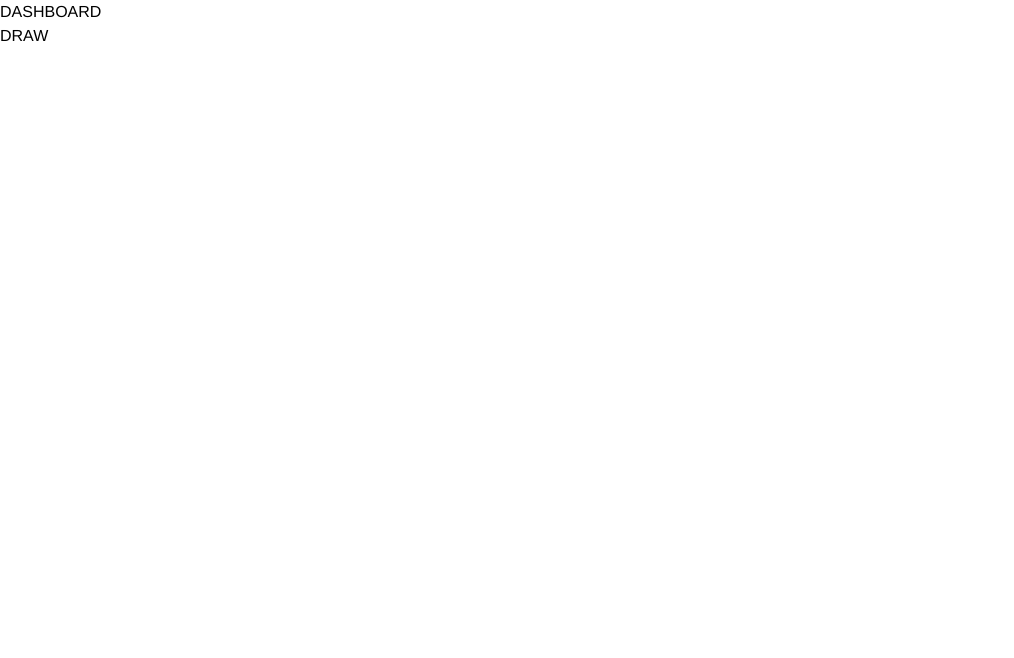
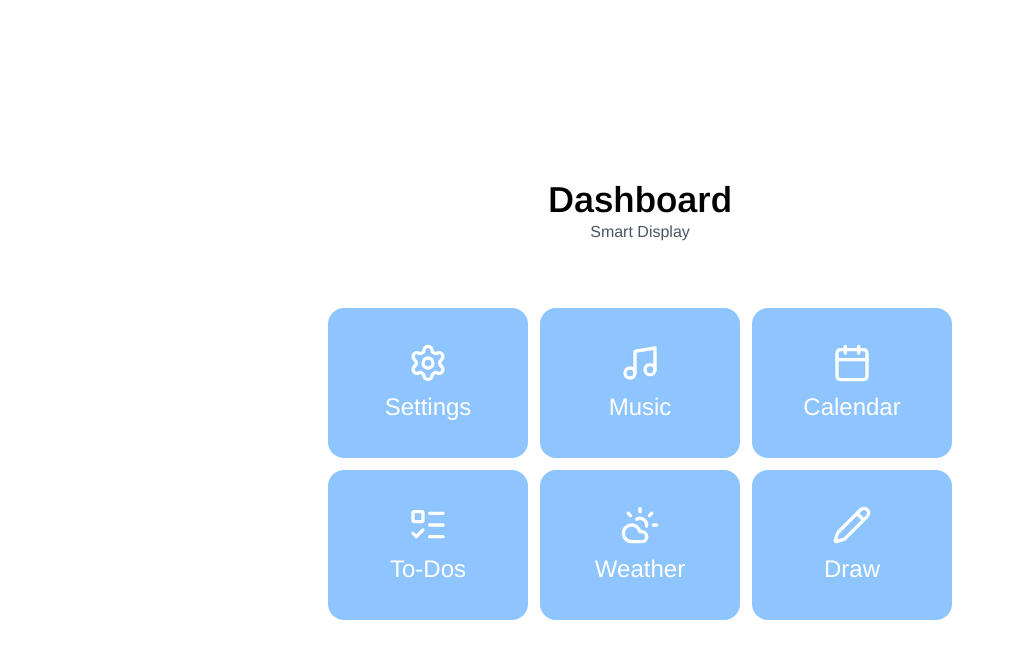
Before and after one commit to leonhofmann1510/smartdisplay, a Vue app in the folder client/: page /dashboard in a window 1280 px wide. Shown: the top 658 px of the page, without its empty margins (0-1014 px from the left). Built offline with nearby package versions, Linux system fonts and the light colour scheme; no server answers; the HTML template or start-up script is replaced by a standard one.

Commit message:
feat: dashboard design

```diff
--- a/client/package.json
+++ b/client/package.json
@@ -13,6 +13,7 @@
   },
   "dependencies": {
     "@tailwindcss/vite": "^4.2.1",
+    "lucide-vue-next": "^1.0.0",
     "pinia": "^3.0.4",
     "socket.io-client": "^4.8.3",
     "tailwindcss": "^4.2.1",
--- a/client/src/assets/styles/style.css
+++ b/client/src/assets/styles/style.css
@@ -9,3 +9,7 @@ body {
 }
 
 @import 'tailwindcss';
+
+@utility flex-center {
+  @apply flex items-center justify-center;
+}
--- a/client/src/pages/Dashboard.vue
+++ b/client/src/pages/Dashboard.vue
@@ -1,11 +1,93 @@
 <script setup lang="ts">
+import { Music, Settings, Calendar, ListTodo, CloudSun, Pencil } from 'lucide-vue-next';
+import type { Ref } from 'vue';
+import { ref } from 'vue';
+import { useApi } from '@/composables/useApi';
+import type { IBasicInfo } from '@/../../shared/models/IBasicInfo';
 
+const { getBasicInfo } = useApi();
+const basicInfo: Ref<IBasicInfo | null> = ref(null);
+getBasicInfo()
+  .then(value => basicInfo.value = value).catch(e => console.log(e));
 </script>
 
 <template>
-  <div class="">
-    DASHBOARD
-    <br />
-    <RouterLink :to="{ name: 'draw' }">DRAW</RouterLink>
+  <div class="flex items-center justify-center w-full min-h-screen flex-col px-4">
+
+    <!-- Header -->
+    <h1 class="text-2xl sm:text-3xl lg:text-4xl font-semibold">
+      Dashboard
+    </h1>
+    <p class="mb-10 sm:mb-16 text-sm sm:text-base text-gray-600">
+      Smart Display {{ basicInfo?.version }}
+    </p>
+
+    <!-- Grid container -->
+    <div class="w-full md:w-3/4 lg:w-1/2">
+      <div class="grid grid-cols-2 sm:grid-cols-3 gap-3">
+
+        <!-- Settings -->
+        <div class="bg-blue-300 rounded-2xl aspect-square sm:aspect-[4/3] hover:scale-[1.02] transition">
+          <RouterLink class="flex items-center justify-center h-full flex-col gap-2 p-3" :to="{ name: 'draw' }">
+            <Settings class="text-white w-6 h-6 sm:w-8 sm:h-8 lg:w-10 lg:h-10" />
+            <h1 class="text-white text-lg sm:text-xl lg:text-2xl text-center">
+              Settings
+            </h1>
+          </RouterLink>
+        </div>
+
+        <!-- Music -->
+        <div class="bg-blue-300 rounded-2xl aspect-square sm:aspect-[4/3] hover:scale-[1.02] transition">
+          <RouterLink class="flex items-center justify-center h-full flex-col gap-2 p-3" :to="{ name: 'draw' }">
+            <Music class="text-white w-6 h-6 sm:w-8 sm:h-8 lg:w-10 lg:h-10" />
+            <h1 class="text-white text-lg sm:text-xl lg:text-2xl text-center">
+              Music
+            </h1>
+          </RouterLink>
+        </div>
+
+        <!-- Calendar -->
+        <div class="bg-blue-300 rounded-2xl aspect-square sm:aspect-[4/3] hover:scale-[1.02] transition">
+          <RouterLink class="flex items-center justify-center h-full flex-col gap-2 p-3" :to="{ name: 'draw' }">
+            <Calendar class="text-white w-6 h-6 sm:w-8 sm:h-8 lg:w-10 lg:h-10" />
+            <h1 class="text-white text-lg sm:text-xl lg:text-2xl text-center">
+              Calendar
+            </h1>
+          </RouterLink>
+        </div>
+
+        <!-- To-Dos -->
+        <div class="bg-blue-300 rounded-2xl aspect-square sm:aspect-[4/3] hover:scale-[1.02] transition">
+          <RouterLink class="flex items-center justify-center h-full flex-col gap-2 p-3" :to="{ name: 'draw' }">
+            <ListTodo class="text-white w-6 h-6 sm:w-8 sm:h-8 lg:w-10 lg:h-10" />
+            <h1 class="text-white text-lg sm:text-xl lg:text-2xl text-center">
+              To-Dos
+            </h1>
+          </RouterLink>
+        </div>
+
+        <!-- Weather -->
+        <div class="bg-blue-300 rounded-2xl aspect-square sm:aspect-[4/3] hover:scale-[1.02] transition">
+          <RouterLink class="flex items-center justify-center h-full flex-col gap-2 p-3" :to="{ name: 'draw' }">
+            <CloudSun class="text-white w-6 h-6 sm:w-8 sm:h-8 lg:w-10 lg:h-10" />
+            <h1 class="text-white text-lg sm:text-xl lg:text-2xl text-center">
+              Weather
+            </h1>
+          </RouterLink>
+        </div>
+
+        <!-- Draw -->
+        <div class="bg-blue-300 rounded-2xl aspect-square sm:aspect-[4/3] hover:scale-[1.02] transition">
+          <RouterLink class="flex items-center justify-center h-full flex-col gap-2 p-3" :to="{ name: 'draw' }">
+            <Pencil class="text-white w-6 h-6 sm:w-8 sm:h-8 lg:w-10 lg:h-10" />
+            <h1 class="text-white text-lg sm:text-xl lg:text-2xl text-center">
+              Draw
+            </h1>
+          </RouterLink>
+        </div>
+
+      </div>
+    </div>
+
   </div>
 </template>
```
